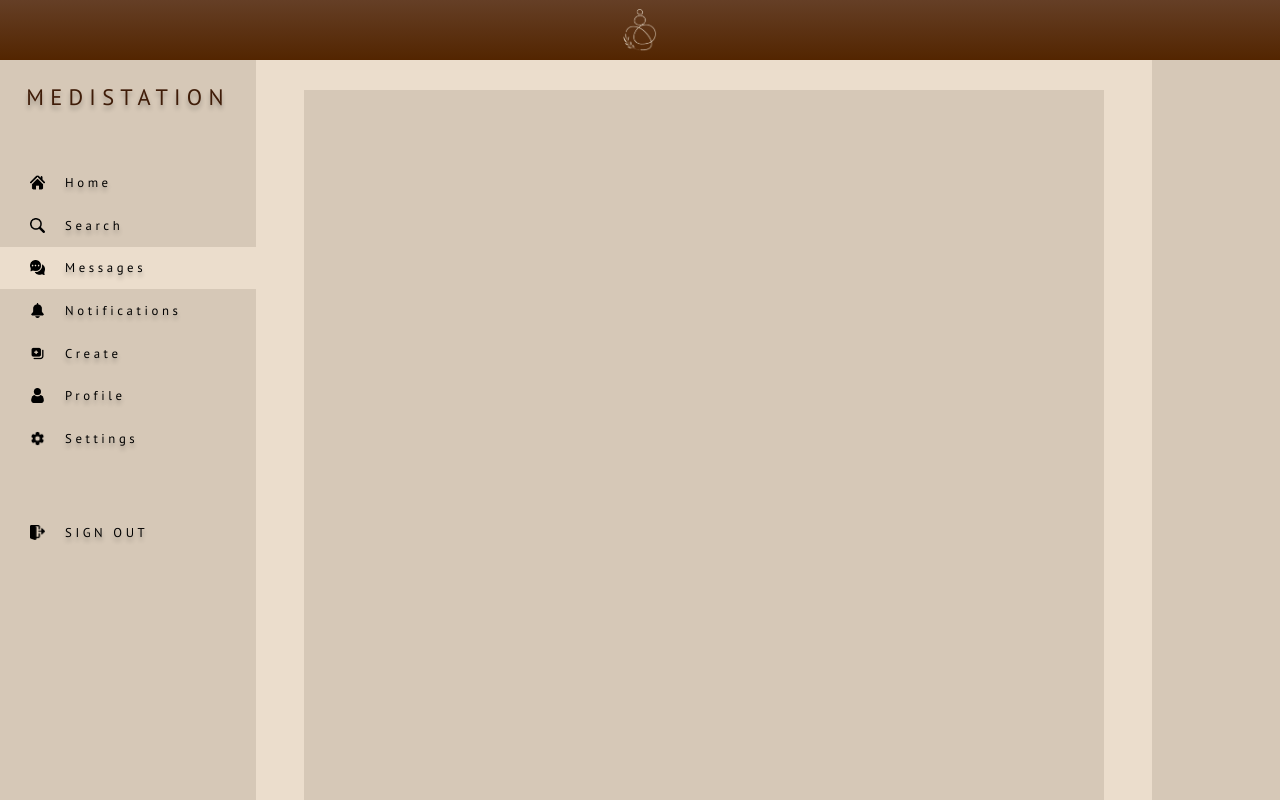
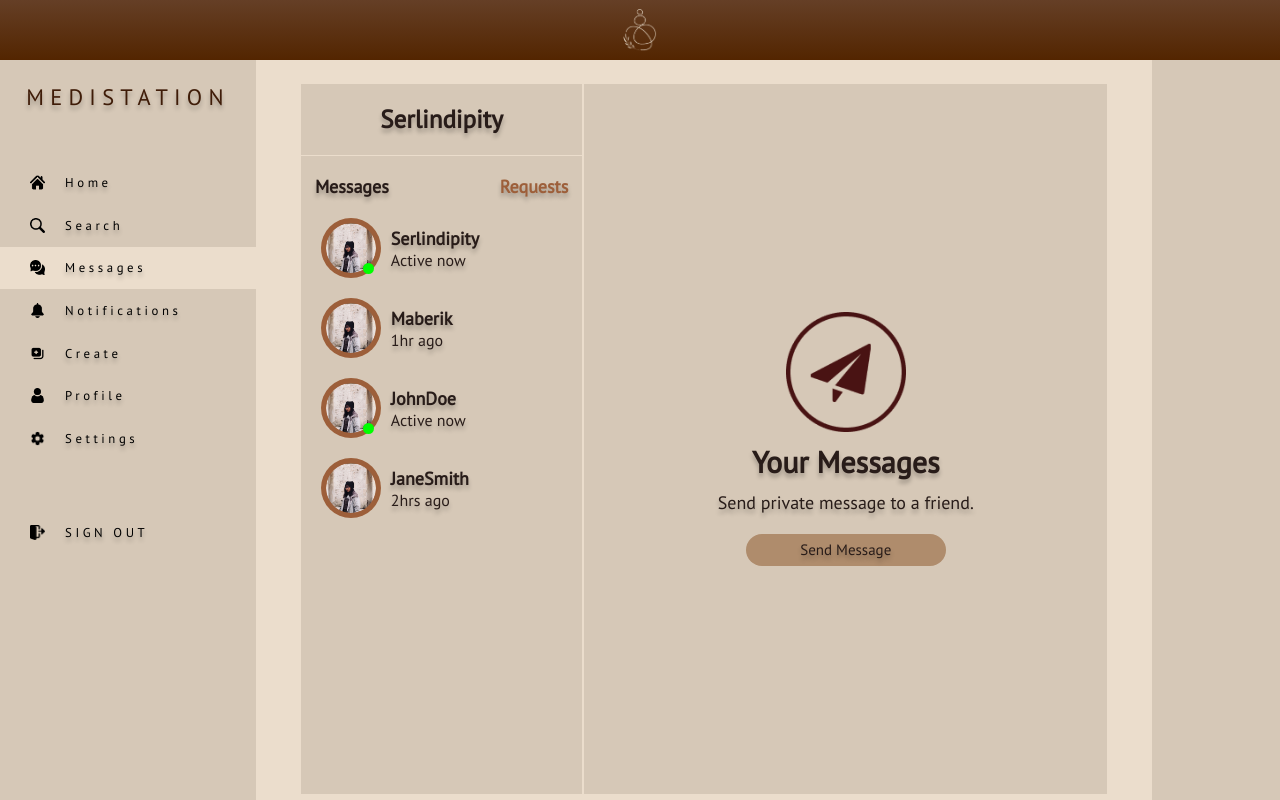
Before and after one commit to LuisMav23/medistation, a React (Create React App) app: page /messages in a window 1280 px wide. Built offline with nearby package versions, Linux system fonts and the light colour scheme.

Commit message:
70% tapos messages

```diff
--- a/src/components/messagepage.jsx
+++ b/src/components/messagepage.jsx
@@ -1,12 +1,25 @@
-import React, { useEffect, useState, useCallback } from "react";
+import React, { useEffect, useState } from "react";
+import { useLocation } from "react-router-dom";
 import "./styles/mainpage.css";
 import "./styles/messagepage.css";
 
 import NavigationBar from "./navigationBar";
 import TopBar from "./topBar";
 
+import Profile from "./assets/profile-you.png";
+import YourMessages from "./assets/icons/your-messages-icon.png";
 
 function MessagePage() {
+  const [selectedFriend, setSelectedFriend] = useState(null);
+  const [currentStatus, setCurrentStatus] = useState(null);
+
+  const location = useLocation();
+
+  useEffect(() => {
+    // Perform any necessary actions when the route changes
+    console.log("Route changed to:", location.pathname);
+  }, [location]);
+
   return (
     <>
       <TopBar />
@@ -14,7 +27,67 @@ function MessagePage() {
         <NavigationBar selected={"Messages"} />
         <div class="messagepage-container">
           <div class="message-box-container">
-
+            <div class="friends-container">
+              <div class="friends-header">
+                <p class="friends-header-text">Serlindipity</p>
+              </div>
+              <div class="horizontal-line"></div>
+              <div class="messages-request-container">
+                <p class="messages-text">Messages</p>
+                <p class="requests-text">Requests</p>
+              </div>
+              <div class="friends-list-container">
+                <FriendsList
+                  username="Serlindipity"
+                  status="Active now"
+                  image={Profile}
+                  onClick={() => {
+                    setSelectedFriend("Serlindipity");
+                    setCurrentStatus("Active now");
+                  }}
+                />
+                <FriendsList
+                  username="Maberik"
+                  status="1hr ago"
+                  image={Profile}
+                  onClick={() => {
+                    setSelectedFriend("Maberik");
+                    setCurrentStatus("1hr ago");
+                  }}
+                />
+                <FriendsList
+                  username="JohnDoe"
+                  status="Active now"
+                  image={Profile}
+                  onClick={() => {
+                    setSelectedFriend("JohnDoe");
+                    setCurrentStatus("Active now");
+                  }}
+                />
+                <FriendsList
+                  username="JaneSmith"
+                  status="2hrs ago"
+                  image={Profile}
+                  onClick={() => {
+                    setSelectedFriend("JaneSmith");
+                    setCurrentStatus("2hrs ago");
+                  }}
+                />
+              </div>
+            </div>
+            <div class="vertical-line"></div>
+            <div class="friends-messages">
+              {selectedFriend ? (
+                <Message
+                  username={selectedFriend}
+                  message="Hello!"
+                  image={Profile}
+                  status={currentStatus}
+                />
+              ) : (
+                <EmptyMessage />
+              )}
+            </div>
           </div>
         </div>
         <div class="right-container"></div>
@@ -23,4 +96,57 @@ function MessagePage() {
   );
 }
 
+const FriendsList = ({ username, status, image, onClick }) => {
+  return (
+    <div class="friend" onClick={onClick}>
+      <div class="friend-image-container">
+        <img class="friend-image" src={image} alt="friend" />
+        {status === "Active now" && <div className="active-now"></div>}
+      </div>
+      <div class="friend-status-container">
+        <p class="friend-username">{username}</p>
+        <p class="friend-status">{status}</p>
+      </div>
+    </div>
+  );
+};
+
+const EmptyMessage = () => {
+  return (
+    <div class="your-messages-container">
+      <img
+        class="your-messages-image"
+        src={YourMessages}
+        alt="your message logo"
+      />
+      <p class="your-messages-text">Your Messages</p>
+      <p class="your-messages-subtext">Send private message to a friend.</p>
+      <button class="your-messages-button">Send Message</button>
+    </div>
+  );
+};
+
+const Message = ({ username, message, image, status }) => {
+  return (
+    <>
+      <div class="message-header">
+        <div class="message-header-left">
+          <div class="message-header-image-container">
+            <img class="message-header-image" src={image} alt="friend" />
+            {status === "Active now" && <div className="message-active-now"></div>}
+          </div>
+          <div class="message-header-details">
+            <p class="message-header-username">{username}</p>
+            <p class="message-header-status">{status}</p>
+          </div>
+        </div>
+      </div>
+      <div class="horizontal-line"></div>
+      <div class="message-body">
+        <p class="message-body-text">{message}</p>
+      </div>
+    </>
+  );
+};
+
 export default MessagePage;
--- a/src/components/styles/messagepage.css
+++ b/src/components/styles/messagepage.css
@@ -6,21 +6,319 @@
   align-items: center;
 }
 
-.messagepage-container::-webkit-scrollbar{
+.messagepage-container::-webkit-scrollbar {
   display: none;
 }
 
 .right-container {
-    width:10%;
-    background-color: #D6C8B7;
+  width: 10%;
+  background-color: #d6c8b7;
 }
 
 .message-box-container {
-    margin-top: 60px;
+  margin-top: 2%;
+  display: flex;
+  flex-direction: row;
+  justify-content: center;
+  align-items: center;
+  height: 96%;
+  width: 90%;
+  background-color: #d6c8b7;
+}
+
+.friends-container {
+  width: 35%;
+  height: 100%;
+  display: flex;
+  flex-direction: column;
+  justify-content: flex-start;
+  /* overflow: auto; */
+}
+
+.friends-header {
   display: flex;
   justify-content: center;
   align-items: center;
+  height: 10%;
+}
+
+.friends-header-text {
+  font-family: "PT Sans";
+  font-style: normal;
+  font-weight: 700;
+  font-size: 25px;
+  text-align: center;
+  color: #281c19;
+  text-shadow: 0px 4px 4px rgba(0, 0, 0, 0.25);
+}
+
+.horizontal-line {
+  width: 100%;
+  height: 2px;
+  background-color: #ebddcc;
+  margin: 0px;
+  /* border: 2px solid #EBDDCC; */
+}
+
+.messages-request-container {
+  display: flex;
+  flex-direction: row;
+  justify-content: space-between;
+  height: 10%;
+  width: 90%;
+  align-self: center;
+}
+
+.messages-text {
+  font-family: "PT Sans";
+  font-style: normal;
+  font-weight: 700;
+  font-size: 18px;
+  line-height: 26px;
+  text-align: center;
+
+  color: #281c19;
+  text-shadow: 0px 4px 4px rgba(0, 0, 0, 0.25);
+  cursor: pointer;
+}
+
+.requests-text {
+  font-family: "PT Sans";
+  font-style: normal;
+  font-weight: 700;
+  font-size: 18px;
+  line-height: 26px;
+  text-align: center;
+  cursor: pointer;
+
+  color: #9d5f3a;
+  text-shadow: 0px 4px 4px rgba(0, 0, 0, 0.25);
+}
+
+.friends-list-container {
+  width: 100%;
   height: 100%;
-    width: 800px;
-    background-color: #D6C8B7;
+  display: flex;
+  flex-direction: column;
+  overflow: auto;
 }
+
+.vertical-line {
+  width: 2px;
+  height: 100%;
+  background-color: #ebddcc;
+  margin: 0px;
+}
+
+.friend {
+  position: relative;
+  display: flex;
+  flex-direction: row;
+  justify-content: flex-start;
+  align-items: center;
+  cursor: pointer;
+  margin-bottom: 20px;
+}
+
+.friend:hover {
+  background-color: #ede6de;
+}
+
+.friend-image-container {
+  width: 60px;
+  height: 60px;
+  margin-right: 10px;
+  border-radius: 100%;
+  background-color: #9d5f3a;
+  display: flex;
+  justify-content: center;
+  align-items: center;
+  margin-left: 20px;
+}
+
+.friend-image {
+  width: 50px;
+  height: 50px;
+  border-radius: 50%;
+}
+
+.active-now {
+  position: absolute;
+  width: 11px;
+  height: 11px;
+  border-radius: 100%;
+  background-color: #00ff00;
+  margin-top: 41px;
+  margin-left: 36px;
+}
+
+.friend-status-container {
+  display: flex;
+  flex-direction: column;
+  justify-content: flex-start;
+}
+
+.friend-username {
+  font-family: "PT Sans";
+  font-style: normal;
+  font-weight: 700;
+  font-size: 18px;
+  color: #281c19;
+  text-shadow: 0px 4px 4px rgba(0, 0, 0, 0.25);
+  margin: 0px;
+}
+
+.friend-status {
+  font-family: "PT Sans";
+  font-style: normal;
+  font-weight: 400;
+  font-size: 16px;
+  margin: 0px;
+  color: #281c19;
+  text-shadow: 0px 4px 4px rgba(0, 0, 0, 0.25);
+}
+
+.friends-messages {
+  width: 65%;
+  height: 100%;
+  display: flex;
+  flex-direction: column;
+  justify-content: flex-start;
+  /* overflow: auto; */
+}
+
+.your-messages-container {
+  width: 100%;
+  height: 100%;
+  display: flex;
+  flex-direction: column;
+  justify-content: center;
+  align-items: center;
+}
+
+.your-messages-image {
+  width: 120px;
+  height: 120px;
+  margin-bottom: 10px;
+}
+
+.your-messages-text {
+  font-family: "PT Sans";
+  font-style: normal;
+  font-weight: 700;
+  font-size: 30px;
+  color: #281c19;
+  text-shadow: 0px 4px 4px rgba(0, 0, 0, 0.25);
+  margin: 0px;
+}
+
+.your-messages-subtext {
+  font-family: "PT Sans";
+  font-style: normal;
+  font-weight: 400;
+  font-size: 18px;
+  text-align: center;
+  color: #281c19;
+  text-shadow: 0px 4px 4px rgba(0, 0, 0, 0.25);
+  margin: 0px;
+  margin-top: 10px;
+  margin-bottom: 10px;
+}
+
+.your-messages-button {
+  width: 200px;
+  height: 32px;
+  background-color: #af8c6c;
+  border-radius: 54px;
+  border: none;
+  outline: none;
+  cursor: pointer;
+  margin-top: 10px;
+  font-family: "PT Sans";
+  font-style: normal;
+  font-weight: 400;
+  font-size: 15px;
+  line-height: 23px;
+  text-align: center;
+
+  color: #281c19;
+
+  text-shadow: 0px 4px 4px rgba(0, 0, 0, 0.25);
+}
+
+.message-header {
+    display: flex;
+    flex-direction: row;
+    height: 10%;
+    margin: 0px;
+}
+
+.message-header-left {
+    display: flex;
+    flex-direction: row;
+    align-items: center;
+    width: 30%;
+}
+
+.message-header-image-container{
+    height: 40px;
+    width: 40px;
+    border-radius: 50%;
+    margin-left: 5%;
+    background-color: #9d5f3a;
+    display: flex;
+    justify-content: center;
+    align-items: center;
+    margin-left: 8%;
+}
+
+.message-header-image{
+    height: 35px;
+    width: 35px;
+    border-radius: 50%;
+}
+
+.message-active-now {
+    position: absolute;
+    width: 9px;
+    height: 9px;
+    border-radius: 100%;
+    background-color: #00FF00;
+    margin-top: 28px;
+    margin-left: 29px;
+}
+
+.message-header-details {
+    display: flex;
+    flex-direction: column;
+    margin-left: 5%;
+}
+
+.message-header-username {
+    font-family: 'PT Sans';
+font-style: normal;
+font-weight: 700;
+font-size: 15px;
+line-height: 19px;
+
+color: #281C19;
+
+text-shadow: 0px 4px 4px rgba(0, 0, 0, 0.25);
+    margin: 0px;
+}
+
+.message-header-status {
+    margin: 0px;
+
+font-family: 'PT Sans';
+font-style: normal;
+font-weight: 400;
+font-size: 13px;
+line-height: 17px;
+
+color: #281C19;
+
+text-shadow: 0px 4px 4px rgba(0, 0, 0, 0.25);
+
+
+}
```
Also changed, not shown: src/components/assets/icons/your-messages-icon.png (added). Lines whose indentation alone changed are shown as unchanged.
